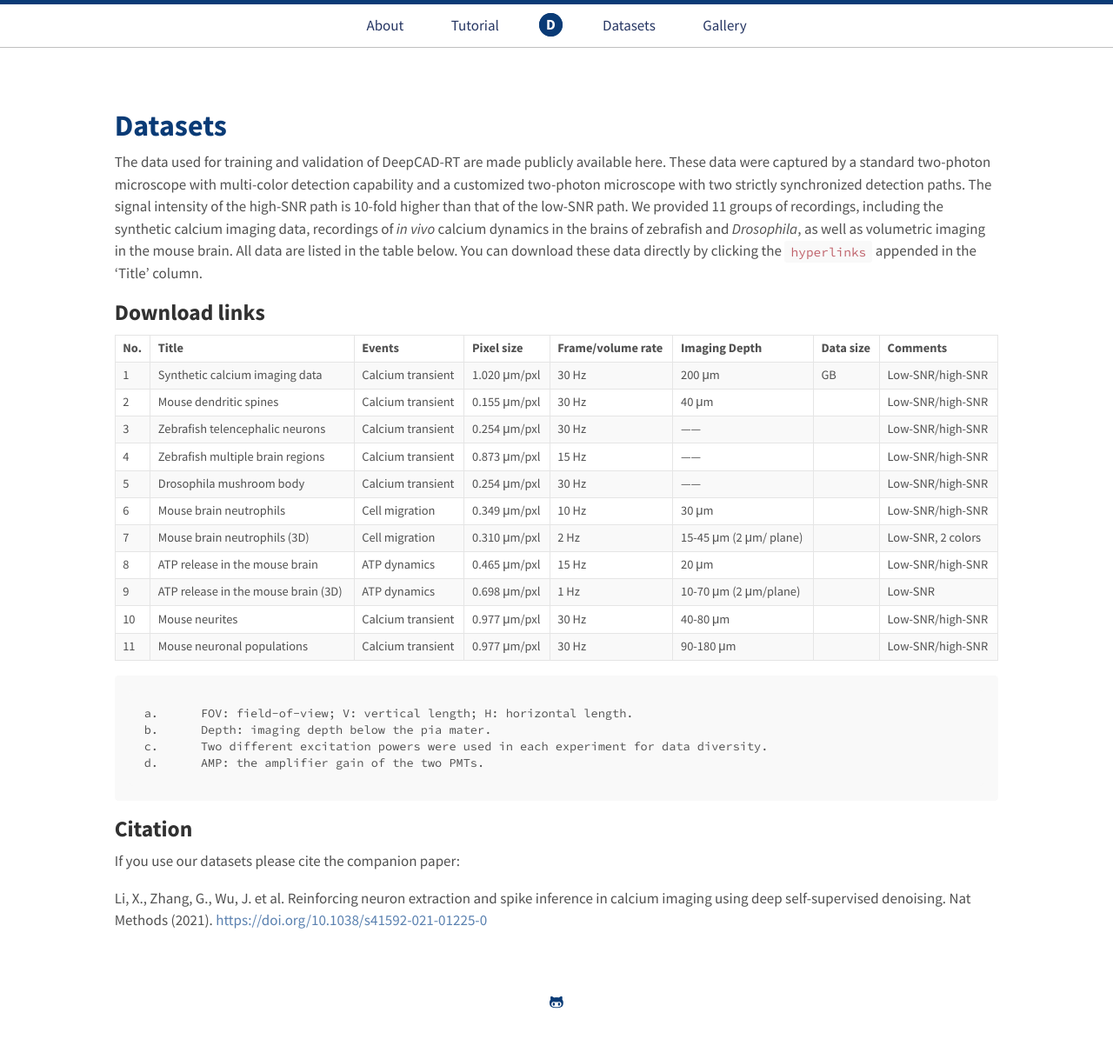
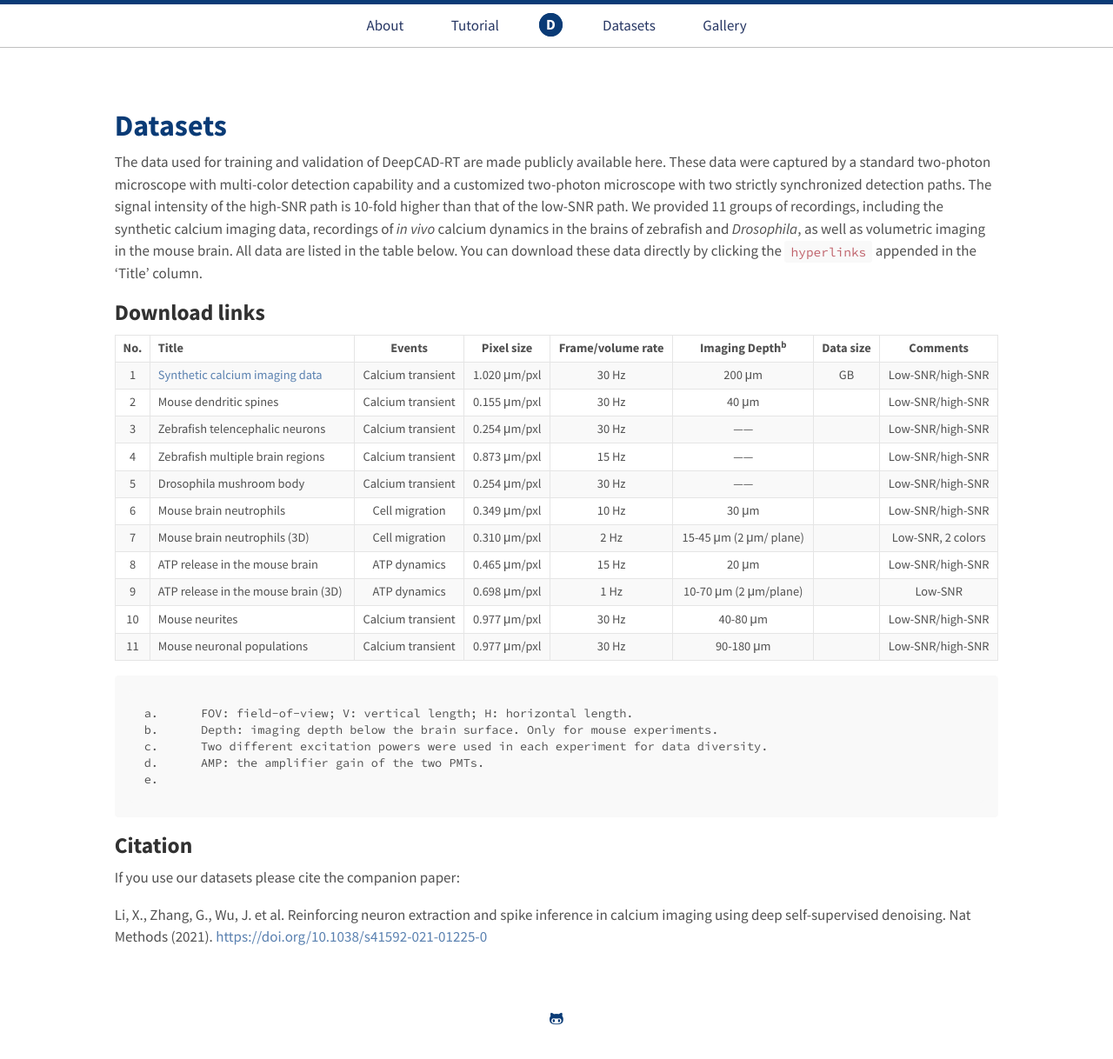
Before and after one commit to cabooster/DeepCAD-RT, a Jekyll site: the page built from Datasets.md, in a window 1280 px wide. Shown: the whole page at 87% size. Built offline with Jekyll 4.4.1, drawn with Linux system fonts in a browser that asks for light colours.

Commit message:
Add files via upload

````diff
--- a/Datasets.md
+++ b/Datasets.md
@@ -7,25 +7,26 @@
 
 ## Download links
 
-| No.  | Title                               | Events            | Pixel size   | Frame/volume rate | Imaging Depth          | Data size | Comments          |
-| ---- | ----------------------------------- | ----------------- | ------------ | ----------------- | ---------------------- | --------- | ----------------- |
-| 1    | Synthetic calcium imaging data      | Calcium transient | 1.020 μm/pxl | 30 Hz             | 200 μm                 | GB        | Low-SNR/high-SNR  |
-| 2    | Mouse dendritic spines              | Calcium transient | 0.155 μm/pxl | 30 Hz             | 40 μm                  |           | Low-SNR/high-SNR  |
-| 3    | Zebrafish telencephalic neurons     | Calcium transient | 0.254 μm/pxl | 30 Hz             | ——                     |           | Low-SNR/high-SNR  |
-| 4    | Zebrafish multiple brain regions    | Calcium transient | 0.873 μm/pxl | 15 Hz             | ——                     |           | Low-SNR/high-SNR  |
-| 5    | Drosophila mushroom body            | Calcium transient | 0.254 μm/pxl | 30 Hz             | ——                     |           | Low-SNR/high-SNR  |
-| 6    | Mouse brain neutrophils             | Cell migration    | 0.349 μm/pxl | 10 Hz             | 30 μm                  |           | Low-SNR/high-SNR  |
-| 7    | Mouse brain neutrophils (3D)        | Cell migration    | 0.310 μm/pxl | 2 Hz              | 15-45 μm (2 μm/ plane) |           | Low-SNR, 2 colors |
-| 8    | ATP release in the mouse brain      | ATP dynamics      | 0.465 μm/pxl | 15 Hz             | 20 μm                  |           | Low-SNR/high-SNR  |
-| 9    | ATP release in the mouse brain (3D) | ATP dynamics      | 0.698 μm/pxl | 1 Hz              | 10-70 μm (2 μm/plane)  |           | Low-SNR           |
-| 10   | Mouse neurites                      | Calcium transient | 0.977 μm/pxl | 30 Hz             | 40-80 μm               |           | Low-SNR/high-SNR  |
-| 11   | Mouse neuronal populations          | Calcium transient | 0.977 μm/pxl | 30 Hz             | 90-180 μm              |           | Low-SNR/high-SNR  |
+| No.  | Title                                                        |      Events       |  Pixel size  | Frame/volume rate | Imaging Depth<sup>b</sup> | Data size |     Comments      |
+| :--: | ------------------------------------------------------------ | :---------------: | :----------: | :---------------: | :-----------------------: | :-------: | :---------------: |
+|  1   | [Synthetic calcium imaging data](https://doi.org/10.5281/zenodo.6254739) | Calcium transient | 1.020 μm/pxl |       30 Hz       |          200 μm           |    GB     | Low-SNR/high-SNR  |
+|  2   | Mouse dendritic spines                                       | Calcium transient | 0.155 μm/pxl |       30 Hz       |           40 μm           |           | Low-SNR/high-SNR  |
+|  3   | Zebrafish telencephalic neurons                              | Calcium transient | 0.254 μm/pxl |       30 Hz       |            ——             |           | Low-SNR/high-SNR  |
+|  4   | Zebrafish multiple brain regions                             | Calcium transient | 0.873 μm/pxl |       15 Hz       |            ——             |           | Low-SNR/high-SNR  |
+|  5   | Drosophila mushroom body                                     | Calcium transient | 0.254 μm/pxl |       30 Hz       |            ——             |           | Low-SNR/high-SNR  |
+|  6   | Mouse brain neutrophils                                      |  Cell migration   | 0.349 μm/pxl |       10 Hz       |           30 μm           |           | Low-SNR/high-SNR  |
+|  7   | Mouse brain neutrophils (3D)                                 |  Cell migration   | 0.310 μm/pxl |       2 Hz        |  15-45 μm (2 μm/ plane)   |           | Low-SNR, 2 colors |
+|  8   | ATP release in the mouse brain                               |   ATP dynamics    | 0.465 μm/pxl |       15 Hz       |           20 μm           |           | Low-SNR/high-SNR  |
+|  9   | ATP release in the mouse brain (3D)                          |   ATP dynamics    | 0.698 μm/pxl |       1 Hz        |   10-70 μm (2 μm/plane)   |           |      Low-SNR      |
+|  10  | Mouse neurites                                               | Calcium transient | 0.977 μm/pxl |       30 Hz       |         40-80 μm          |           | Low-SNR/high-SNR  |
+|  11  | Mouse neuronal populations                                   | Calcium transient | 0.977 μm/pxl |       30 Hz       |         90-180 μm         |           | Low-SNR/high-SNR  |
 
 ```
 a.	FOV: field-of-view; V: vertical length; H: horizontal length.
-b.	Depth: imaging depth below the pia mater.
+b.	Depth: imaging depth below the brain surface. Only for mouse experiments.
 c.	Two different excitation powers were used in each experiment for data diversity.
 d.	AMP: the amplifier gain of the two PMTs.
+e.
 ```
 
 ## Citation
````
